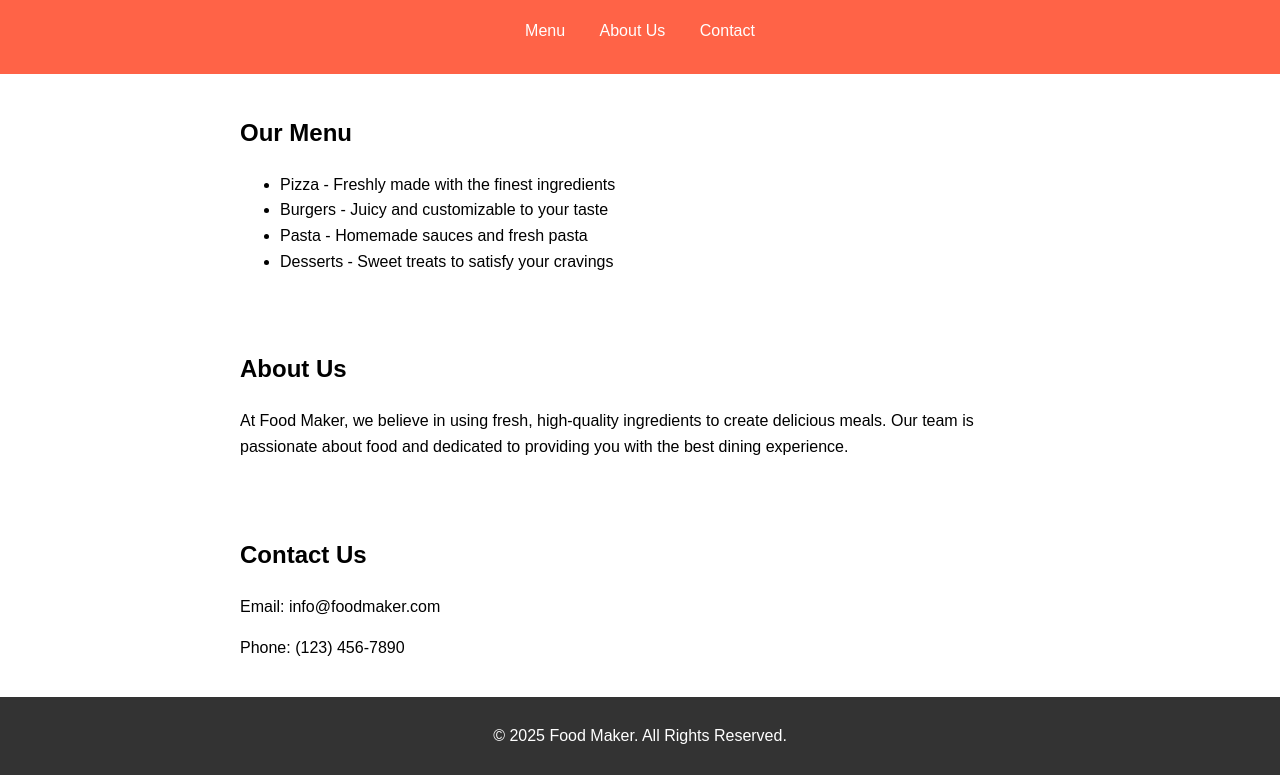
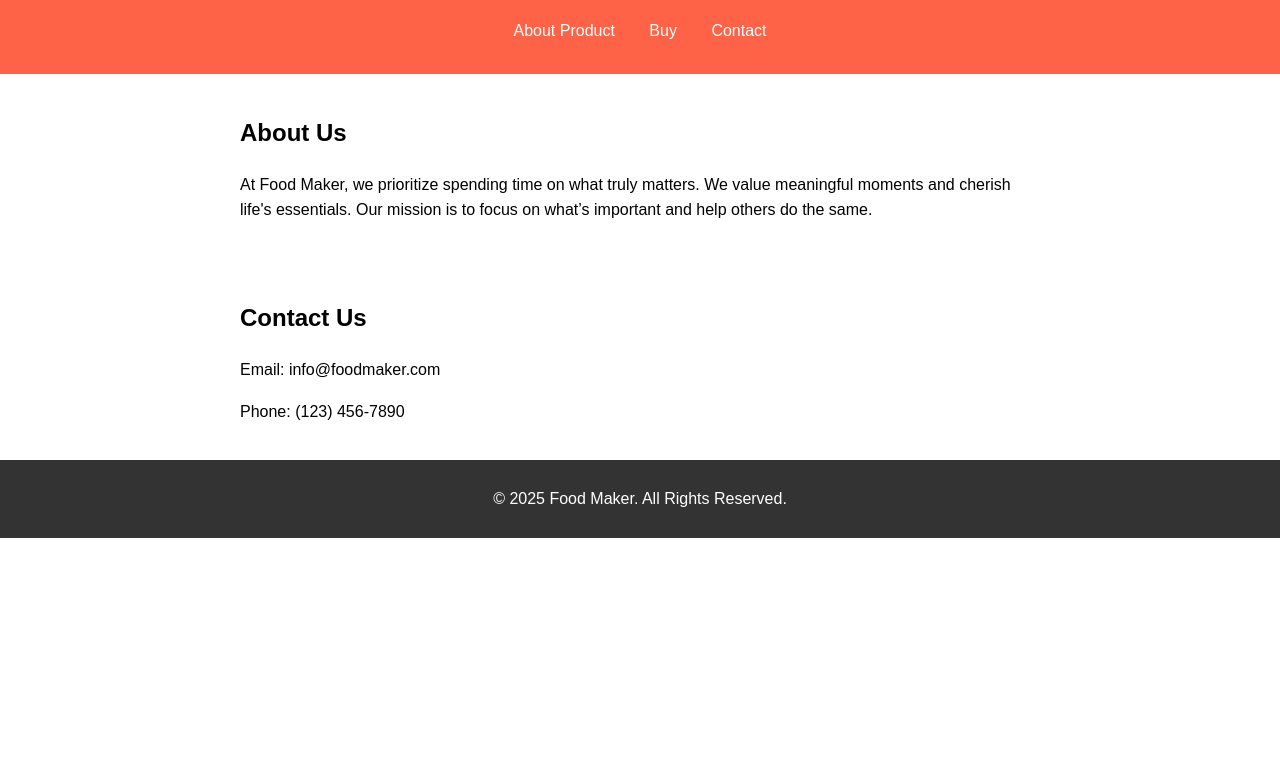
Before and after one commit to Moomoocoder/InventionConvention, a plain HTML site: page index.html in a window 1280 px wide. Shown: the part 86-861 px from the top of the page. After the commit the page ends 800 px from the top, so only its background shows below. Drawn offline with Linux system fonts and the light colour scheme.

Commit message:
Update index.html

```diff
--- a/index.html
+++ b/index.html
@@ -44,27 +44,20 @@
 <body>
 
 <header>
-    <h1>Welcome to Food Maker</h1>
-    <nav>
-        <a href="#menu">Menu</a>
-        <a href="#about">About Us</a>
-        <a href="#contact">Contact</a>
+            <h1>Welcome to Food Maker</h1>
+            <nav>
+                <a href="menu.html">About Product</a>
+                <a href="buy.html">Buy</a>
+                <a href="contact.html">Contact</a>
+            </nav>
+        </header>
     </nav>
 </header>
 
-<section id="menu">
-    <h2>Our Menu</h2>
-    <ul>
-        <li>Pizza - Freshly made with the finest ingredients</li>
-        <li>Burgers - Juicy and customizable to your taste</li>
-        <li>Pasta - Homemade sauces and fresh pasta</li>
-        <li>Desserts - Sweet treats to satisfy your cravings</li>
-    </ul>
-</section>
 
 <section id="about">
     <h2>About Us</h2>
-    <p>At Food Maker, we believe in using fresh, high-quality ingredients to create delicious meals. Our team is passionate about food and dedicated to providing you with the best dining experience.</p>
+    <p>At Food Maker, we prioritize spending time on what truly matters. We value meaningful moments and cherish life's essentials. Our mission is to focus on what’s important and help others do the same.</p>
 </section>
 
 <section id="contact">
```
